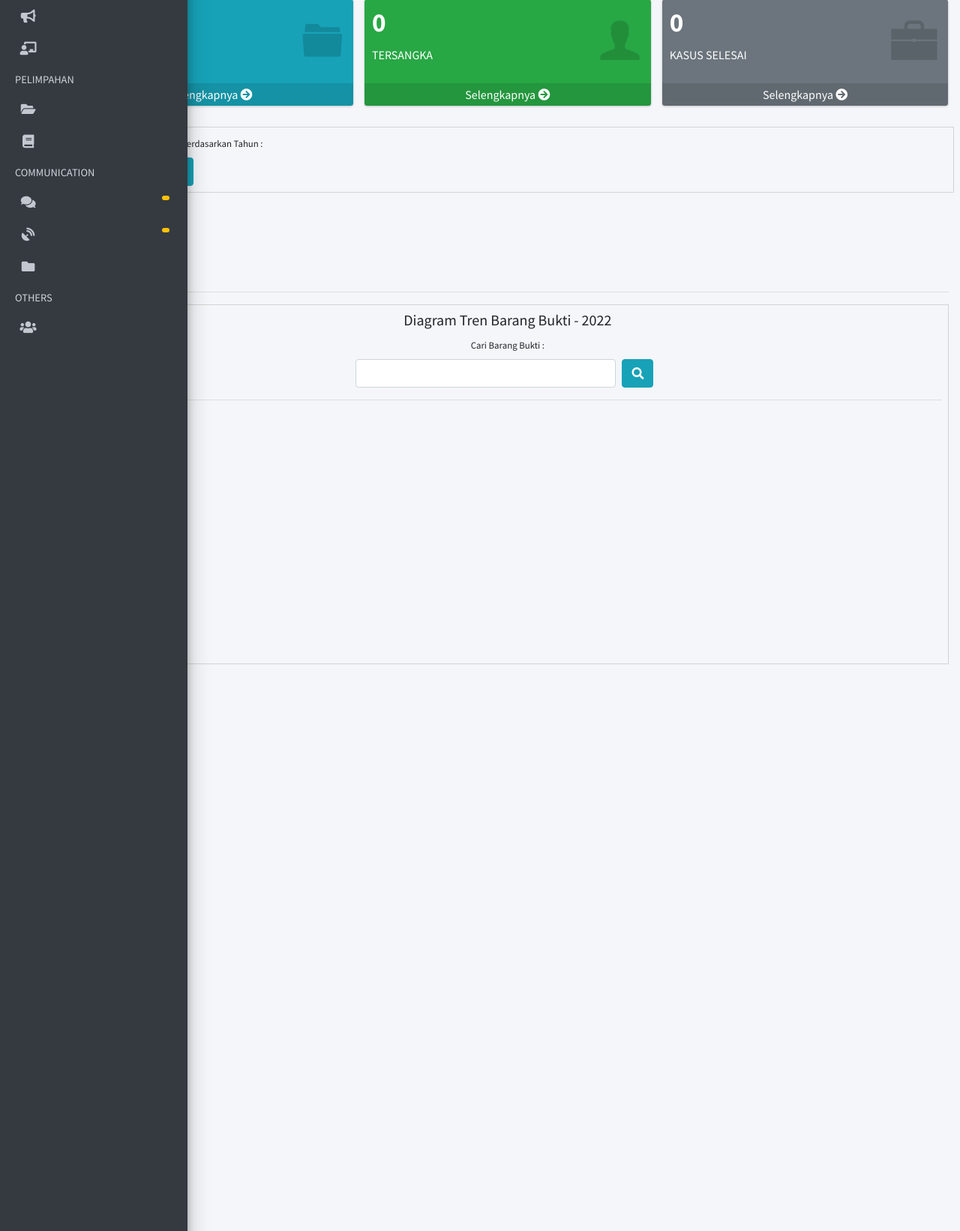
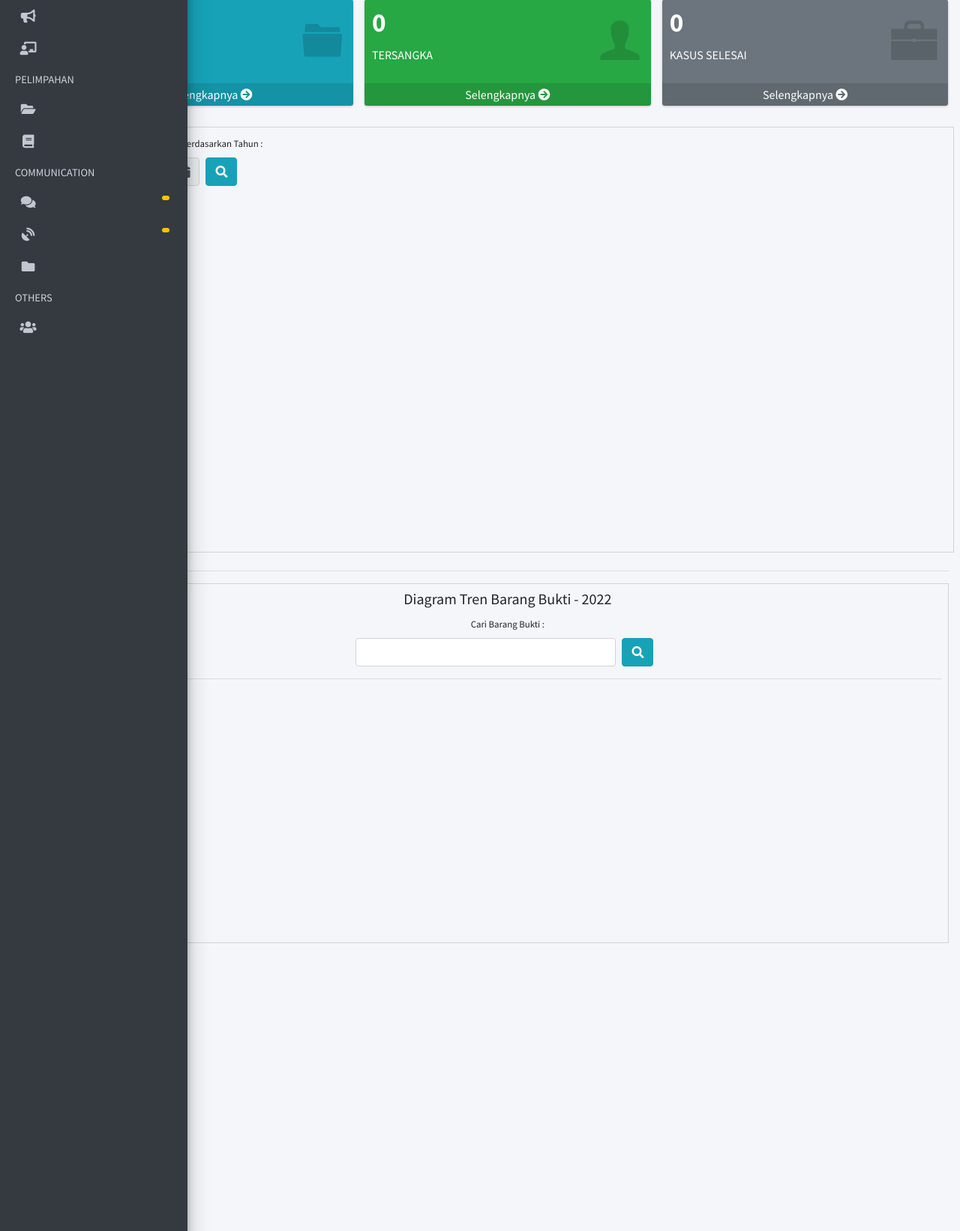
Before and after one commit to stephanusyogi/si-lapor, a CodeIgniter app: page /si-lapor/ in a window 1280 px wide. Shown: the part 219-1861 px from the top of the page at 75% size. Run offline with CodeIgniter, Linux system fonts and the light colour scheme; the visitor is signed in with stand-in values (Sample User, id 1); data that the repository does not hold is empty; style sheets or scripts are compiled from the project's sources; some libraries are stand-ins or nearby versions.

Commit message:
Progress Responsive SIAP on Mobile View

```diff
--- a/application/config/routes.php
+++ b/application/config/routes.php
@@ -109,7 +109,3 @@ $route['data-admin'] = 'admin/viewAdmin';
 
 // Files
 $route['upload-file'] = 'file/viewUploadFile';
-
-// Additional route for super admin
-// $route['riwayat-pelimpahan'] = 'pelimpahan/viewRiwayatPelimpahan';
-// $route['upload-file'] = 'file/viewUploadFile';
--- a/application/views/diagram/diagramDashboard.php
+++ b/application/views/diagram/diagramDashboard.php
@@ -46,8 +46,9 @@
       },
       // Configuration options
       options: {
+        maintainAspectRatio: false,
         layout: {
-          padding: 2,
+          padding: 1
         },
         legend: {
           position: 'bottom',
@@ -99,6 +100,7 @@
       ]
       },
       options: {
+        maintainAspectRatio: false,
         layout: {
           padding: 3,
         },
@@ -152,6 +154,7 @@
       ]
       },
       options: {
+        maintainAspectRatio: false,
         layout: {
           padding: 3,
         },
@@ -205,6 +208,7 @@
       ]
       },
       options: {
+        maintainAspectRatio: false,
         layout: {
           padding: 3,
         },
@@ -258,6 +262,7 @@
       ]
       },
       options: {
+        maintainAspectRatio: false,
         layout: {
           padding: 3,
         },
@@ -311,6 +316,7 @@
       ]
       },
       options: {
+        maintainAspectRatio: false,
         layout: {
           padding: 3,
         },
@@ -364,6 +370,7 @@
       ]
       },
       options: {
+        maintainAspectRatio: false,
         layout: {
           padding: 3,
         },
@@ -417,6 +424,7 @@
       ]
       },
       options: {
+        maintainAspectRatio: false,
         layout: {
           padding: 3,
         },
@@ -470,6 +478,7 @@
       ]
       },
       options: {
+        maintainAspectRatio: false,
         layout: {
           padding: 3,
         },
@@ -523,6 +532,7 @@
       ]
       },
       options: {
+        maintainAspectRatio: false,
         layout: {
           padding: 3,
         },
@@ -576,6 +586,7 @@
       ]
       },
       options: {
+        maintainAspectRatio: false,
         layout: {
           padding: 3,
         },
@@ -629,6 +640,7 @@
       ]
       },
       options: {
+        maintainAspectRatio: false,
         layout: {
           padding: 3,
         },
@@ -682,6 +694,7 @@
       ]
       },
       options: {
+        maintainAspectRatio: false,
         layout: {
           padding: 3,
         },
@@ -735,6 +748,7 @@
       ]
       },
       options: {
+        maintainAspectRatio: false,
         layout: {
           padding: 3,
         },
--- a/application/views/exportExcel/v_excel_matrikbarangbukti.php
+++ b/application/views/exportExcel/v_excel_matrikbarangbukti.php
@@ -812,7 +812,7 @@
                     $beratTotal = 0;
                     if (!empty($JML_BERAT_BB)) {
                         foreach ($JML_BERAT_BB as $keyBeratBB) {
-                        $berat = (int)$keyBeratBB['jumlah'];
+                        $berat = (float)$keyBeratBB['jumlah'];
                         $beratTotal += $berat;
                         }
                         $countResult = "{$beratTotal} {$JML_BERAT_BB[0]['satuan']}";
--- a/application/views/include/footer.php
+++ b/application/views/include/footer.php
@@ -42,6 +42,8 @@
 <script src="<?php echo base_url(); ?>/assets/adminlte/plugins/datatables-bs4/js/dataTables.bootstrap4.js"></script>
 <!-- Select -->
 <script src="https://cdn.jsdelivr.net/npm/bootstrap-select@1.13.14/dist/js/bootstrap-select.min.js"></script>
+<!-- LESS -->
+<script src="https://cdn.jsdelivr.net/npm/less" ></script>
 
 <script type="text/javascript">
   var windowURL = window.location.href;
--- a/application/views/include/header.php
+++ b/application/views/include/header.php
@@ -10,6 +10,8 @@
   <link rel="icon" href="<?= base_url("assets/images/logo-ditresnarkoba-poldajatim.png") ?>">
   <!-- Google Font: Source Sans Pro -->
   <link rel="stylesheet" href="https://fonts.googleapis.com/css?family=Source+Sans+Pro:300,400,400i,700&display=fallback">
+  <!-- Style LESS -->
+  <link rel="stylesheet/less" type="text/css" href="<?= base_url() ?>assets/css/style.less" />
   <!-- Font Awesome -->
   <link rel="stylesheet" href="<?= base_url("assets/adminlte/") ?>plugins/fontawesome-free/css/all.min.css">
   <!-- Ionicons -->
--- a/application/views/v_dashboard.php
+++ b/application/views/v_dashboard.php
@@ -142,7 +142,7 @@
               <form action="<?= base_url() ?>dashboard/viewDiagramByDate" method="post">
                 <label for="tahunsurat"><small>Tampilkan Seluruh Diagram Berdasarkan Tahun :</small></label>
                 <div class="d-flex">
-                  <div class="input-group date" id="tahunsurat" data-target-input="nearest" style="width:10%;">
+                  <div class="input-group date inputSort" id="tahunsurat" data-target-input="nearest">
                     <input type="text" name="tahunDiagram" class="form-control datetimepicker-input" data-target="#tahunsurat" required/>
                     <div class="input-group-append" data-target="#tahunsurat" data-toggle="datetimepicker">
                       <div class="input-group-text"><i class="fa fa-calendar"></i></div>
@@ -154,8 +154,12 @@
                   <?php endif; ?>
                 </div>
               </form>
+              <div class="chartCard">
+                <div class="chartBox">
+                  <canvas id="myChart" class="chart mt-2"></canvas>
+                </div>
               </div>
-            <canvas class="chart mt-2" id="myChart" width="300" height="100"></canvas>
+              </div>
           </div>
           <hr>
           <!-- Diagram Barang Bukti -->
@@ -174,19 +178,71 @@
             </div>
             <hr>
             <div id="suburbList">
-              <canvas class="chart mt-2" id="GanjaChart" height="100" title="Ganja"></canvas>
-              <canvas class="chart mt-2" id="GorillaChart" height="100" title="Tembakau Gorilla"></canvas>
-              <canvas class="chart mt-2" id="HashishChart" height="100" title="Hashish"></canvas>
-              <canvas class="chart mt-2" id="OpiumChart" height="100" title="Opium"></canvas>
-              <canvas class="chart mt-2" id="MorphinChart" height="100" title="Morphin"></canvas>
-              <canvas class="chart mt-2" id="HeroinChart" height="100" title="Heroin/Putaw"></canvas>
-              <canvas class="chart mt-2" id="KokainChart" height="100" title="Kokain"></canvas>
-              <canvas class="chart mt-2" id="ExstacyChart" height="100" title="Exstacy/Carnophen"></canvas>
-              <canvas class="chart mt-2" id="SabuChart" height="100" title="Sabu"></canvas>
-              <canvas class="chart mt-2" id="GolChart" height="100" title="GOL IV"></canvas>
-              <canvas class="chart mt-2" id="DaftarChart" height="100" title="Daftar G"></canvas>
-              <canvas class="chart mt-2" id="KosmetikChart" height="100" title="Kosmetik"></canvas>
-              <canvas class="chart mt-2" id="JamuChart" height="100" title="Jamu"></canvas>
+              <div class="chartCard" title="Ganja">
+                <div class="chartBox">
+                  <canvas class="chart mt-2" id="GanjaChart" height="100" ></canvas>
+                </div>
+              </div>
+              <div class="chartCard" title="Tembakau Gorilla">
+                <div class="chartBox">
+                  <canvas class="chart mt-2" id="GorillaChart" height="100" ></canvas>
+                </div>
+              </div>
+              <div class="chartCard" title="Hashish">
+                <div class="chartBox">
+                  <canvas class="chart mt-2" id="HashishChart" height="100" ></canvas>
+                </div>
+              </div>
+              <div class="chartCard" title="Opium">
+                <div class="chartBox">
+                  <canvas class="chart mt-2" id="OpiumChart" height="100" ></canvas>
+                </div>
+              </div>
+              <div class="chartCard" title="Morphin">
+                <div class="chartBox">
+                  <canvas class="chart mt-2" id="MorphinChart" height="100" ></canvas>
+                </div>
+              </div>
+              <div class="chartCard" title="Heroin/Putaw">
+                <div class="chartBox">
+                  <canvas class="chart mt-2" id="HeroinChart" height="100" ></canvas>
+                </div>
+              </div>
+              <div class="chartCard" title="Kokain">
+                <div class="chartBox">
+                  <canvas class="chart mt-2" id="KokainChart" height="100" ></canvas>
+                </div>
+              </div>
+              <div class="chartCard" title="Exstacy/Carnophen">
+                <div class="chartBox">
+                  <canvas class="chart mt-2" id="ExstacyChart" height="100" ></canvas>
+                </div>
+              </div>
+              <div class="chartCard" title="Sabu">
+                <div class="chartBox">
+                  <canvas class="chart mt-2" id="SabuChart" height="100" ></canvas>
+                </div>
+              </div>
+              <div class="chartCard" title="GOL IV">
+                <div class="chartBox">
+                  <canvas class="chart mt-2" id="GolChart" height="100" ></canvas>
+                </div>
+              </div>
+              <div class="chartCard" title="Daftar G">
+                <div class="chartBox">
+                  <canvas class="chart mt-2" id="DaftarChart" height="100" ></canvas>
+                </div>
+              </div>
+              <div class="chartCard" title="Kosmetik">
+                <div class="chartBox">
+                  <canvas class="chart mt-2" id="KosmetikChart" height="100"></canvas>
+                </div>
+              </div>
+              <div class="chartCard" title="Jamu">
+                <div class="chartBox">
+                  <canvas class="chart mt-2" id="JamuChart" height="100"></canvas>
+                </div>
+              </div>
             </div>
           </div>
         </div>
@@ -203,7 +259,7 @@
         input = document.getElementById('ccf_filter_input');
         filter = input.value.toUpperCase();
         div = document.getElementById("suburbList");
-        canvas = div.getElementsByTagName('canvas');
+        canvas = div.getElementsByClassName('chartCard');
         // Loop through all list items, and hide those who don't match the search query
         for (i = 0; i < canvas.length; i++) {
             title = canvas[i].getAttribute("title");
--- a/application/views/v_data_masterkasus.php
+++ b/application/views/v_data_masterkasus.php
@@ -48,6 +48,9 @@
       <div class="row">
         <div class="col-md-10">
           <a class="btn btn-primary btn-sm mt-1 mx-1" data-toggle="modal" data-target="#sortModal"><span><i class="fas fa-filter"></i> </span>Sort by Date</a>
+          <?php if($btnExitSort): ?>
+            <a class="btn btn-danger btn-sm mt-1 mx-1" href="<?= base_url('master-kasus')?>">Exit From Sort View by Date</a>
+          <?php endif; ?>
         </div>
         <div class="col-md-2 text-right">
           <a class="btn btn-success btn-sm mt-1" href="<?= base_url('export-opsi/kasusMaster') ?>"><span><i class="fas fa-print"></i> </span>Export</a>
--- a/application/views/v_data_matrikbarangbukti.php
+++ b/application/views/v_data_matrikbarangbukti.php
@@ -40,6 +40,9 @@
         <div class="row">
           <div class="col-md-10">
             <a class="btn btn-primary btn-sm mt-1 mx-1" data-toggle="modal" data-target="#sortModal"><span><i class="fas fa-filter"></i> </span>Sort</a>
+            <?php if($btnExitSort): ?>
+              <a class="btn btn-danger btn-sm mt-1 mx-1" href="<?= base_url('matrik-barang-bukti')?>">Exit From Sort View by Date</a>
+            <?php endif; ?>
           </div>
           <div class="col-md-2 text-right">
               <a class="btn btn-success btn-sm mt-1" href="<?= base_url('export-opsi/matrikBB') ?>"><span><i class="fas fa-print"></i> </span>Export</a>
@@ -897,7 +900,7 @@
                             $beratTotal = 0;
                             if (!empty($JML_BERAT_BB)) {
                               foreach ($JML_BERAT_BB as $keyBeratBB) {
-                                $berat = (int)$keyBeratBB['jumlah'];
+                                $berat = (float)$keyBeratBB['jumlah'];
                                 $beratTotal += $berat;
                               }
                               $countResult = "{$beratTotal} {$JML_BERAT_BB[0]['satuan']}";
--- a/application/views/v_data_matrikkasus.php
+++ b/application/views/v_data_matrikkasus.php
@@ -33,6 +33,9 @@
         <div class="row">
           <div class="col-md-10">
             <a class="btn btn-primary btn-sm mt-1 mx-1" data-toggle="modal" data-target="#sortModal"><span><i class="fas fa-filter"></i> </span>Sort by Date</a>
+            <?php if($btnExitSort): ?>
+              <a class="btn btn-danger btn-sm mt-1 mx-1" href="<?= base_url('matrik-kasus')?>">Exit From Sort View by Date</a>
+            <?php endif; ?>
           </div>
           <div class="col-md-2 text-right">
               <a class="btn btn-success btn-sm mt-1" href="<?= base_url('export-opsi/matrikKasus') ?>"><span><i class="fas fa-print"></i> </span>Export</a>
--- a/application/views/v_pelimpahan_masterkasus.php
+++ b/application/views/v_pelimpahan_masterkasus.php
@@ -37,6 +37,9 @@
         <div class="row">
           <div class="col-md-10">
             <a class="btn btn-primary btn-sm mt-1 mx-1" data-toggle="modal" data-target="#sortModal"><span><i class="fas fa-filter"></i> </span>Sort by Date</a>
+            <?php if($btnExitSort): ?>
+              <a class="btn btn-danger btn-sm mt-1 mx-1" href="<?= base_url('kasus-pelimpahan')?>">Exit From Sort View by Date</a>
+            <?php endif; ?>
           </div>
           <div class="col-md-2 text-right">
             <a class="btn btn-success btn-sm mt-1" href="<?= base_url('export-opsi/pelimpahanMaster') ?>"><span><i class="fas fa-print"></i> </span>Export</a>
--- a/application/views/v_pelimpahan_riwayat.php
+++ b/application/views/v_pelimpahan_riwayat.php
@@ -29,6 +29,9 @@
             <div class="row">
               <div class="col-md-10">
                 <a class="btn btn-primary btn-sm mt-1 mx-1" data-toggle="modal" data-target="#sortModal"><span><i class="fas fa-filter"></i> </span>Sort by Date</a>
+                <?php if($btnExitSort): ?>
+                  <a class="btn btn-danger btn-sm mt-1 mx-1" href="<?= base_url('riwayat-pelimpahan')?>">Exit From Sort View by Date</a>
+                <?php endif; ?>
               </div>
               <div class="col-md-2 text-right">
                   <a class="btn btn-success btn-sm mt-1" href="<?= base_url('export-opsi/pelimpahanRiwayat') ?>"><span><i class="fas fa-print"></i> </span>Export</a>
--- a/application/views/v_selra.php
+++ b/application/views/v_selra.php
@@ -36,6 +36,9 @@
         <div class="row">
             <div class="col-md-10">
                 <a class="btn btn-primary btn-sm mt-1 mx-1" data-toggle="modal" data-target="#sortModal"><span><i class="fas fa-filter"></i> </span>Sort by Date</a>
+                <?php if($btnExitSort): ?>
+                <a class="btn btn-danger btn-sm mt-1 mx-1" href="<?= base_url('selra')?>">Exit From Sort View by Date</a>
+                <?php endif; ?>
             </div>
             <div class="col-md-2 text-right">
                 <a class="btn btn-success btn-sm mt-1" href="<?= base_url('export-opsi/selra') ?>"><span><i class="fas fa-print"></i> </span>Export</a>
--- /dev/null
+++ b/assets/css/style.less
@@ -0,0 +1,45 @@
+body{
+  margin:0;
+  padding:0;
+}
+
+::-webkit-scrollbar {
+  width: 5px;
+}
+
+/* Track */
+::-webkit-scrollbar-track {
+  background: #f1f1f1;
+}
+
+/* Handle */
+::-webkit-scrollbar-thumb {
+  background: #888;
+}
+
+/* Handle on hover */
+::-webkit-scrollbar-thumb:hover {
+  background: #444;
+}
+
+// General
+.inputSort{
+  width:15%!important;
+  @media screen and (max-width: 769px) {
+    width:30%!important;
+  }
+  @media screen and (max-width: 426px) {
+    width:50%!important;
+  }
+}
+
+// Dashboard View
+.chartCard {
+  overflow:auto;
+}
+.chartBox {
+  height:30rem!important;
+  @media screen and (max-width: 426px) {
+    height:20rem!important;
+  }
+}
```
Also changed, not shown: application/controllers/Data.php (+20 -0 lines), application/controllers/Pelimpahan.php (+7 -0 lines), application/views/exportExcel/matrikCountingBB/jumlahPerKategori.php (+5 -5 lines), application/views/matrikCountingBB/jumlahPerKategori.php (+5 -5 lines), application/views/v_admin.php (+18 -18 lines), application/views/v_auth_login.php (+7 -3 lines).
